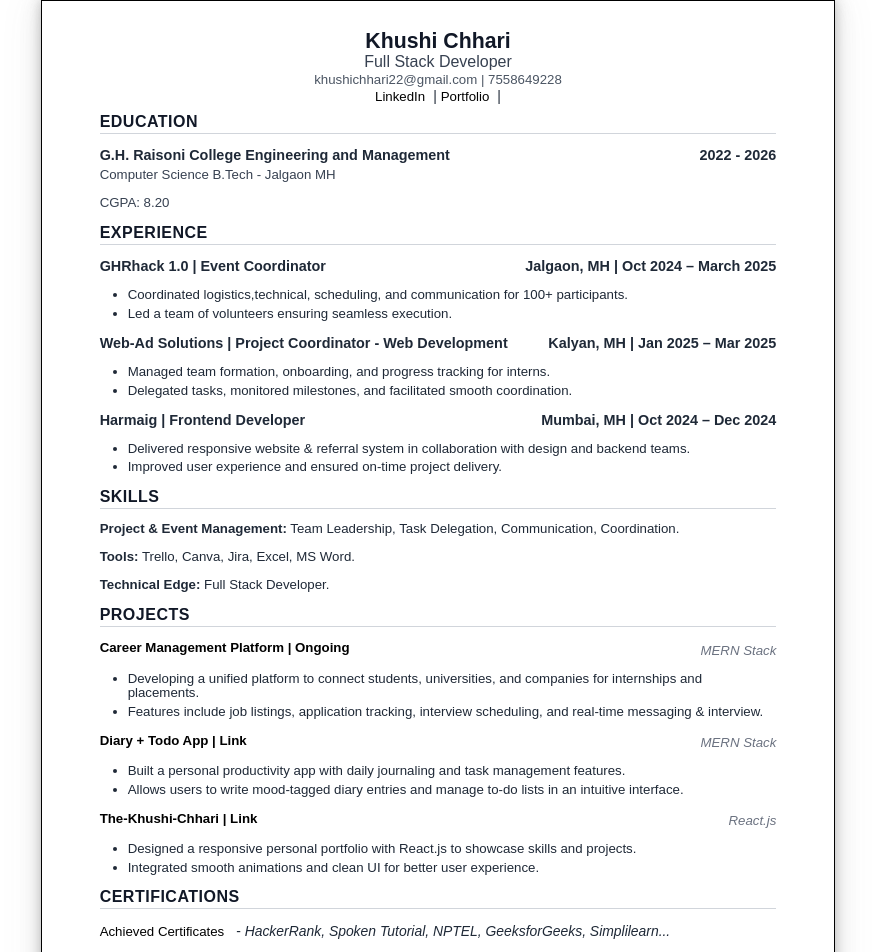
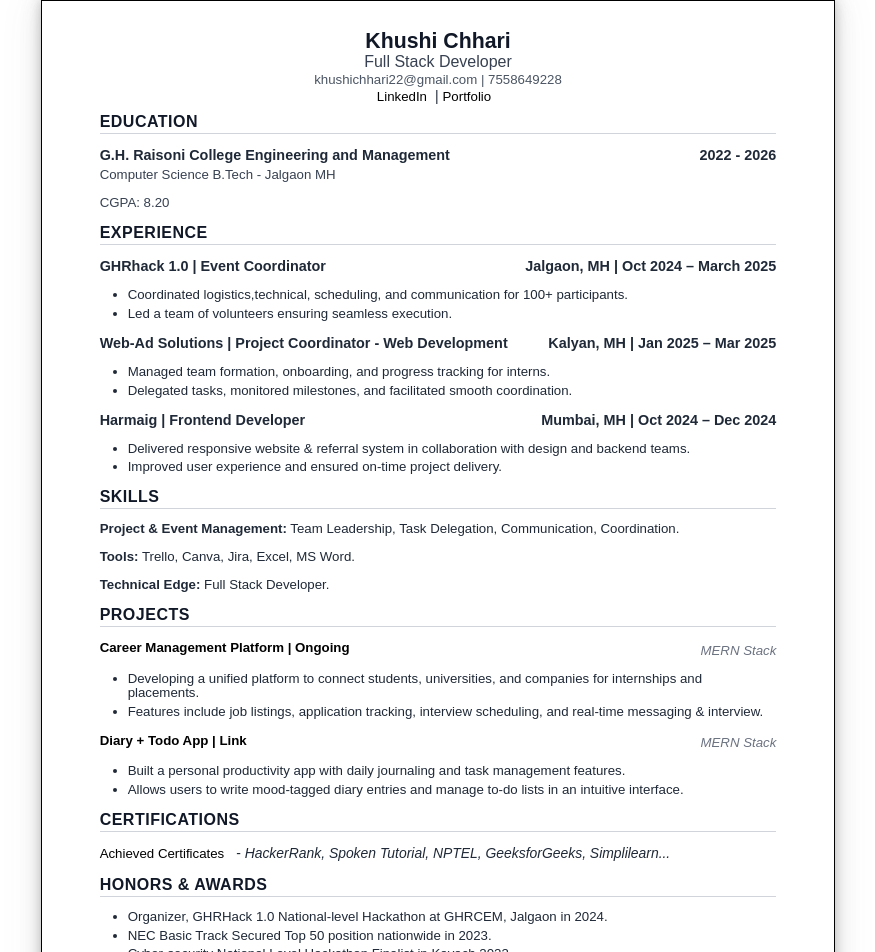
Before and after one commit to khushichhari/Resume---Khushi-Chhari, a React (Create React App) app: page / in a window 1280 px wide. Shown: the top 952 px of the page, without its empty margins (202-1077 px from the left). Built offline with nearby package versions, Linux system fonts and the light colour scheme.

Commit message:
Update Resume.js

```diff
--- a/src/Components/Resume.js
+++ b/src/Components/Resume.js
@@ -339,7 +339,6 @@ const Resume = () => {
             >
               Portfolio
             </a>
-            |{" "}
           </p>
         </div>
         <section className="section">
@@ -466,30 +465,6 @@ const Resume = () => {
               </li>
             </ul>
           </div>
-
-          <div className="project-entry">
-            <p className="project-title">
-              <a
-                href="https://the-khushi-chhari.vercel.app/"
-                className="project-link"
-                target="_blank"
-                rel="noopener noreferrer"
-              >
-                The-Khushi-Chhari | Link{" "}
-              </a>
-              <span className="project-tech">React.js</span>
-            </p>
-            <ul className="list">
-              <li>
-                Designed a responsive personal portfolio with React.js to
-                showcase skills and projects.
-              </li>
-              <li>
-                Integrated smooth animations and clean UI for better user
-                experience.
-              </li>
-            </ul>
-          </div>
         </section>
 
         {/* Certifications */}
```
